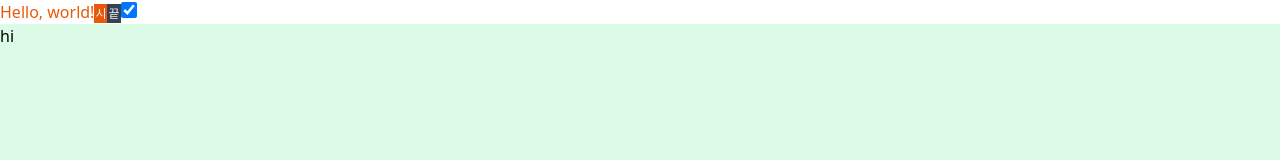
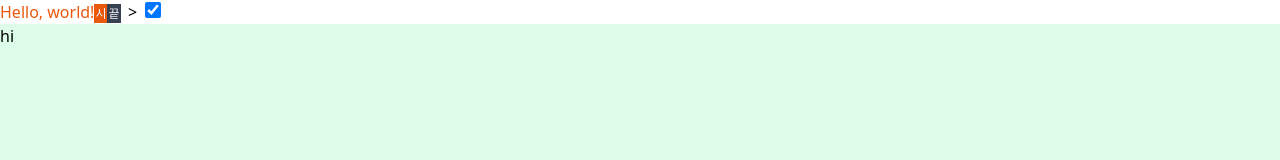
Before and after one commit to znehraks/anchoreer-calendar, a React (Vite) app: page / in a window 1280 px wide. Shown: the top 160 px of the page. Built offline with nearby package versions, Linux system fonts and the light colour scheme.

Commit message:
feat: iconButton 구현

```diff
--- a/src/App.tsx
+++ b/src/App.tsx
@@ -2,6 +2,7 @@ import { QueryClient, QueryClientProvider } from '@tanstack/react-query';
 import { Typography } from './components/common/Typography';
 import { Badge } from './components/common/Badge';
 import { Checkbox } from './components/common/Checkbox';
+import { IconButton } from './components/common/IconButton';
 
 function App() {
   const queryClient = new QueryClient();
@@ -10,7 +11,12 @@ function App() {
     <QueryClientProvider client={queryClient}>
       <Typography color={'brand'}>Hello, world!</Typography>
       <Badge variant={'brand'}>시</Badge>
-      <Badge variant={'default'}>끝</Badge>
+      <Badge variant={'default'} size={'small'}>
+        끝
+      </Badge>
+      <IconButton size={'small'}>
+        <div>{'>'}</div>
+      </IconButton>
       <Checkbox checked />
       <div className={'w-screen h-screen bg-green-100'}>hi</div>
     </QueryClientProvider>
--- a/src/components/common/IconButton.tsx
+++ b/src/components/common/IconButton.tsx
@@ -0,0 +1,31 @@
+import { cva, VariantProps } from 'class-variance-authority';
+import { forwardRef } from 'react';
+import { cn } from '../../utils';
+
+const IconButtonVariants = cva('', {
+  variants: {
+    size: {
+      small: 'w-6 h-6',
+    },
+  },
+  defaultVariants: {
+    size: 'small',
+  },
+});
+
+export type IconButtonProps = React.ButtonHTMLAttributes<HTMLButtonElement> &
+  VariantProps<typeof IconButtonVariants> & {
+    className?: string;
+  };
+
+export const IconButton = forwardRef<HTMLButtonElement, IconButtonProps>((props, ref) => {
+  const { className, children, ...rest } = props;
+
+  return (
+    <button ref={ref} className={cn(IconButtonVariants({ size: 'small' }), className)} {...rest}>
+      {children}
+    </button>
+  );
+});
+
+IconButton.displayName = 'IconButton';
```
